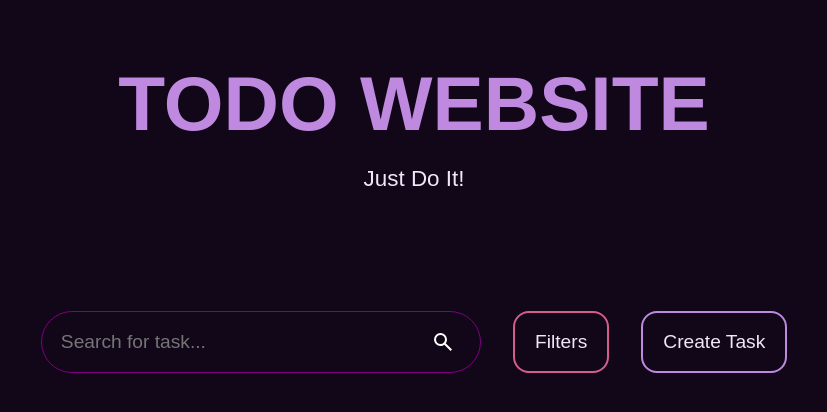
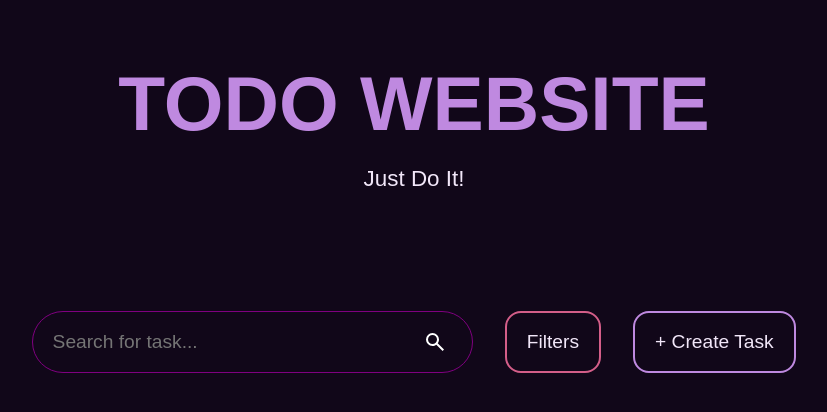
Before and after one commit to Ali200674/Todo-Website, a React (Vite) app in the folder todo-website/: page / in a window 1280 px wide. Shown: the top 412 px of the page, without its empty margins (226-1053 px from the left). Built offline with nearby package versions, Linux system fonts and the light colour scheme; a web font is replaced by a local one.

Commit message:
Added some comments

```diff
--- a/todo-website/src/components/SearchBar.jsx
+++ b/todo-website/src/components/SearchBar.jsx
@@ -5,11 +5,13 @@ function SearchBar() {
   return (
     <>
       <div className="search-bar-div">
+        {/* A div for the input field as the search bar */}
         <div className="search-bar">
           <input type="text" placeholder="Search for task..." />
         </div>
+        {/* Buttons near the input field */}
         <button className="filters-task">Filters</button>
-        <button className="create-task">Create Task</button>
+        <button className="create-task">+ Create Task</button>
       </div>
     </>
   );
--- a/todo-website/src/styles/header.css
+++ b/todo-website/src/styles/header.css
@@ -1,3 +1,4 @@
+/* Variables for colors */
 :root {
   --text-color: #f2e7f9;
   --primary-color: #bf89e0;
@@ -28,6 +29,7 @@ header {
   justify-content: center;
 }
 
+/* For the header that holds the h1 title */
 .header-div {
   font-size: 2.4rem;
 
@@ -38,6 +40,7 @@ header {
   }
 }
 
+/* For the p under the h1 title */
 .tagline-div p {
   font-size: 1.4rem;
 
```
